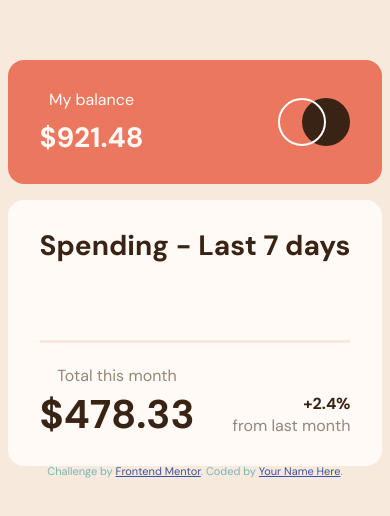
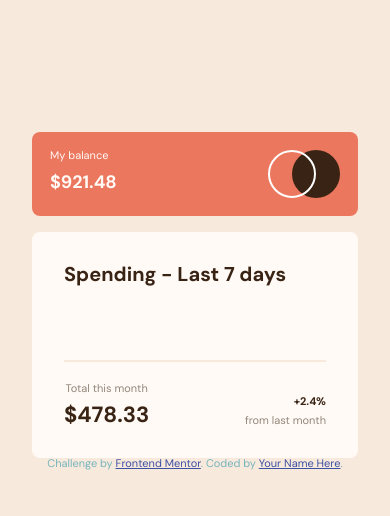
Before and after one commit to MatheusFukuyama/ExpensesCarts, a website: page index.html in a window 390 px wide. Shown: the part 244-760 px from the top of the page. Drawn offline with Linux system fonts and the light colour scheme; no server answers.

Commit message:
adicionando responsividade

```diff
--- a/SASS/base/_global.scss
+++ b/SASS/base/_global.scss
@@ -12,8 +12,15 @@ body {
     width: 1440px;
     background-color: var(--clr-neutral-600);
     font-family: var(--ff-primary);
-    font-size: var(--fs-700);
+    font-size: var(--fs-300);
     color: var(--clr-primary-500);
+    padding: 2rem;
+
+}
+
+main {
+    max-width: 540px;
+    width: 100%;
 }
 
 h1 {
@@ -21,4 +28,8 @@ h1 {
     font-size: var(--fs-800);
     font-weight: 700;
     margin-bottom: 3.5rem;
+
+    @media screen and (max-width: 450px) {
+        font-size: 1.25rem;
+    }
 }
--- a/SASS/base/_root.scss
+++ b/SASS/base/_root.scss
@@ -16,8 +16,11 @@
 
     --fs-900: 2.5rem;
     --fs-800: 1.75rem;
-    --fs-700: 1.125rem;
-    --fs-600: 1rem;
+    --fs-700: 1.5rem;
+    --fs-600: 1.375rem;
+    --fs-500: 1.125rem;
+    --fs-400: 1rem;
+    --fs-300: .6875rem;
 
     @media screen and (max-width: 650px) {
     }
--- a/SASS/components/graphic.scss
+++ b/SASS/components/graphic.scss
@@ -2,16 +2,27 @@
     display: flex;
     align-items: flex-end;
     gap: 1.125rem;
+    width: 100%;
+
+    @media screen and (max-width: 590px) {
+        gap: 0.5625rem;
+    }
 }
 
 .column {
-    width: 3.125rem;
+    // width: 3.125rem;
+    width: 100%;
     background-color: var(--clr-primary-700);
     border-radius: .325rem;
     margin-bottom: 1.125rem;
 
     &:hover{
         background-color: var(--clr-primary-400);
+    }
+
+    @media screen and (max-width: 450px) {
+        border-radius: 0.1625rem;
+        margin-bottom: .625rem;
     }
 }
 
@@ -26,6 +37,10 @@
 
 p {
     text-align: center;
+
+    @media screen and (max-width: 450px) {
+        font-size: 11px;
+    }
 }
 
 .amount {
@@ -43,4 +58,7 @@ p {
     display: flex;
     flex-direction: column;
     align-items: center;
+    max-width: 3.125rem;
+    width: 100%;
+    min-width: 1rem;
 }
--- a/SASS/layout/_balance.scss
+++ b/SASS/layout/_balance.scss
@@ -8,7 +8,6 @@
     border-radius: 1rem;
 
     p {
-        font-size: var(--fs-600);
         margin-bottom: 1rem;
     }
 
@@ -16,4 +15,19 @@
         font-size: var(--fs-800);
         font-weight: 700;
     }
+
+    @media screen and (max-width: 450px) {
+
+        span {
+            font-size: var(--fs-500);
+        }
+
+        p {
+            margin-bottom: .75rem;
+            text-align: start;
+        }
+
+        padding: 1.125rem;
+        border-radius: .5rem;
+    }
 }
--- a/SASS/layout/_info.scss
+++ b/SASS/layout/_info.scss
@@ -3,10 +3,17 @@
     padding: 2rem;
     color: var(--clr-neutral-700);
     border-radius: 1rem;
+    min-width: auto;
 
-    hr { display: block; height: 1px;
-        border: 0; border-top: 3px solid var(--clr-neutral-600);
-        margin: 1.5rem 0; padding: 0; }
+
+    hr {
+        display: block;
+        height: 1px;
+        border: 0;
+        border-top: 3px solid var(--clr-neutral-600);
+        margin: 1.25rem 0;
+        padding: 0;
+    }
 
     .month {
         display: flex;
@@ -36,8 +43,31 @@
             span {
                 color: var(--clr-neutral-900);
                 font-weight: 700;
+                font-size: var(--fs-300);
             }
         }
 
     }
+
+    @media screen and (max-width: 450px) {
+
+        border-radius: .5rem;
+
+        hr {
+            border-top: 2px solid var(--clr-neutral-600);
+        }
+
+        .month {
+            .total-value {
+                font-size: var(--fs-600);
+            }
+        }
+
+        .percent {
+            span {
+                color: var(--clr-neutral-900);
+                font-weight: 700;
+            }
+        }
+    }
 }
--- a/javascript/main.js
+++ b/javascript/main.js
@@ -43,5 +43,8 @@ fetch ("https://expenses-chart-component-main.herokuapp.com/days")
         })
 
         dayCounter++
+
+        if(dayCounter == 7)
+            dayCounter = 0
     });
 })
```
Also changed, not shown: SASS/main.css, 1 other file.
